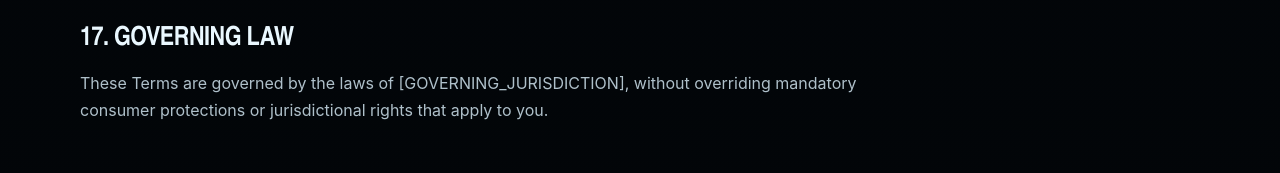
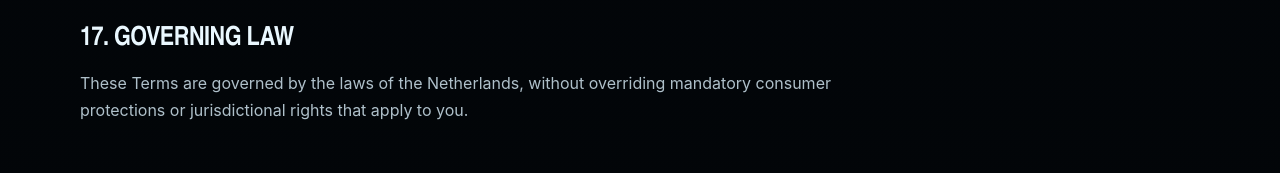
Before and after one commit to drowsydriving12-ux/system-zero-website, a plain HTML site: page terms.html in a window 1280 px wide. Shown: the part 3503-3676 px from the top of the page. Drawn offline with Linux system fonts and the light colour scheme.

Commit message:
Finalize legal terms

```diff
--- a/terms.html
+++ b/terms.html
@@ -21,7 +21,7 @@
       <section id="warranties"><h2>14. DISCLAIMERS</h2><p>To the extent permitted by law, SYSTEM//ZERO is provided on an “as is” and “as available” basis. The app is not promised to be uninterrupted, error-free, completely secure, or suitable for every purpose. Nothing here excludes warranties or consumer rights that cannot legally be excluded.</p></section>
       <section id="liability"><h2>15. LIMITATION OF LIABILITY</h2><p>To the extent permitted by law, liability for indirect, incidental, consequential, or purely economic loss arising from use or unavailability of the app is limited. This includes loss of locally stored progression where the loss was outside SYSTEM//ZERO's reasonable control. Nothing in these Terms limits liability or rights that cannot legally be limited, including mandatory consumer protections.</p></section>
       <section id="changes"><h2>16. CHANGES TO THESE TERMS</h2><p>These Terms may be updated for product, legal, security, or operational changes. The “Last updated” date will be revised, and additional notice will be provided where required.</p></section>
-      <section id="law"><h2>17. GOVERNING LAW</h2><p>These Terms are governed by the laws of [GOVERNING_JURISDICTION], without overriding mandatory consumer protections or jurisdictional rights that apply to you.</p></section>
+      <section id="law"><h2>17. GOVERNING LAW</h2><p>These Terms are governed by the laws of the Netherlands, without overriding mandatory consumer protections or jurisdictional rights that apply to you.</p></section>
       <section id="contact"><h2>18. CONTACT</h2><p>Questions may be directed to <a href="mailto:drowsydriving12@gmail.com">drowsydriving12@gmail.com</a>.</p></section>
     </article>
     <aside class="document-nav" aria-label="Terms sections"><strong>Contents</strong><a href="#acceptance">Acceptance</a><a href="#service">App</a><a href="#local-data">Local data</a><a href="#content">Quest content</a><a href="#purchases">System Packs</a><a href="#restoration">Restore purchases</a><a href="#health">Health disclaimer</a><a href="#acceptable-use">Acceptable use</a><a href="#availability">Availability</a><a href="#providers">Platform services</a><a href="#warranties">Disclaimers</a><a href="#liability">Liability</a><a href="#law">Governing law</a><a href="#contact">Contact</a></aside>
```
